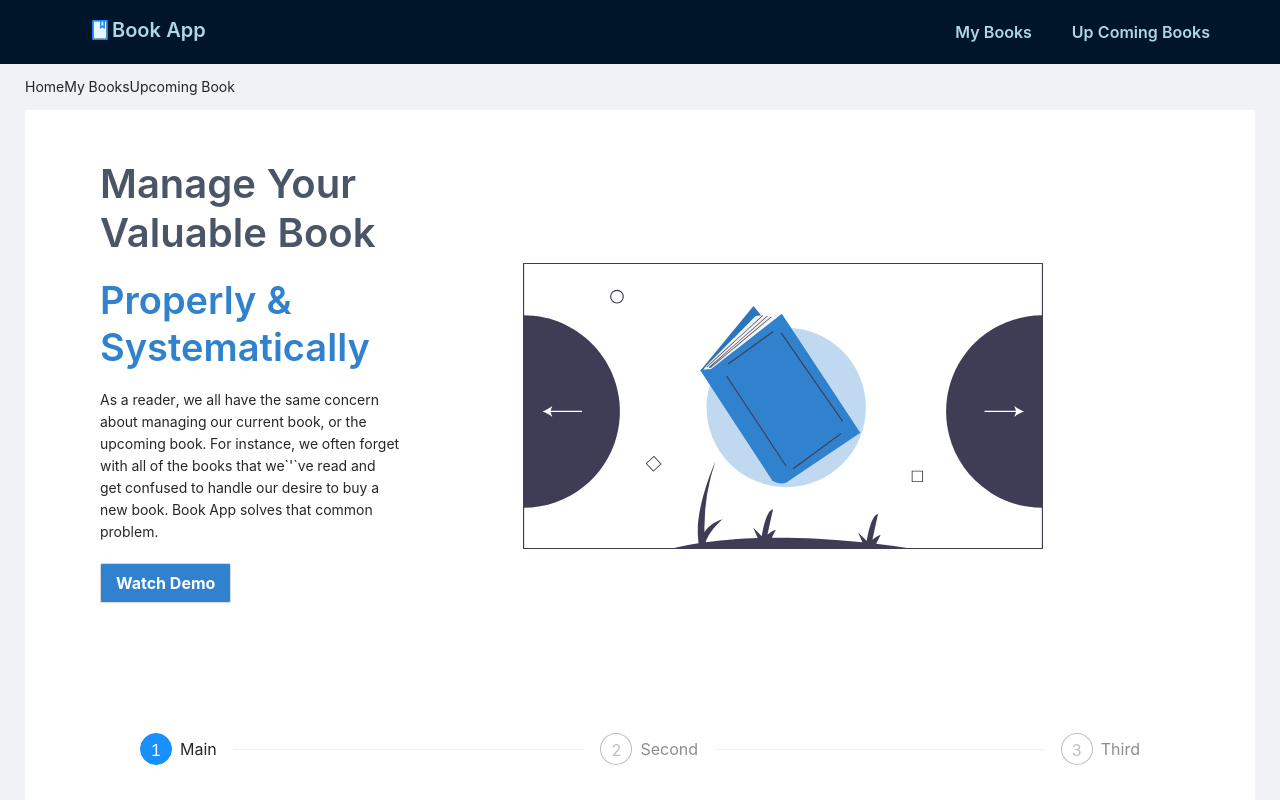
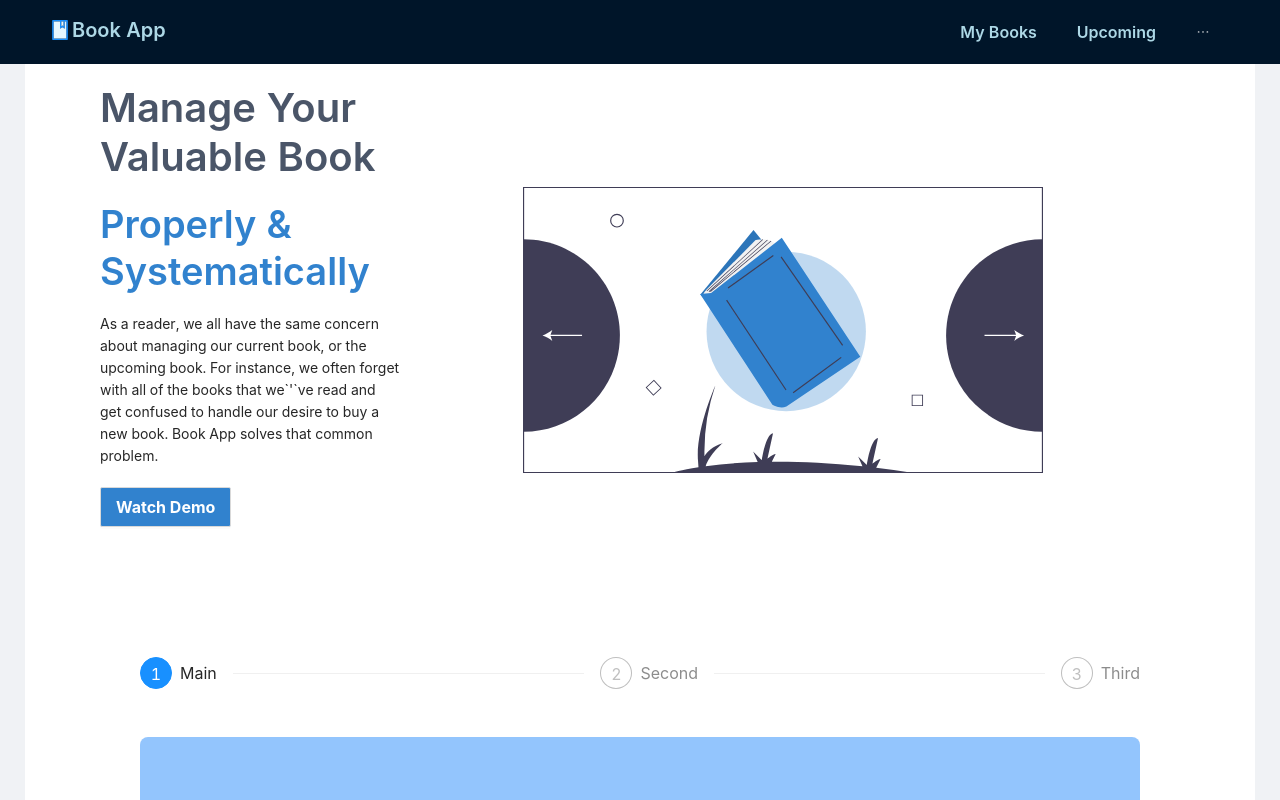
Before and after one commit to dannycahyo/book-super-app, a Next.js app: page / in a window 1280 px wide. Shown: the top 800 px of the page. Built offline with nearby package versions, Linux system fonts and the light colour scheme.

Commit message:
fix-header or navbar

```diff
--- a/containers/Header.tsx
+++ b/containers/Header.tsx
@@ -1,6 +1,6 @@
 import React from "react";
 import Logo from "./Logo";
-import { Layout, Menu, Typography } from "antd";
+import { Layout, Menu, Typography, Row, Col } from "antd";
 import Link from "next/link";
 import { useRouter } from "next/router";
 
@@ -11,12 +11,17 @@ const Header = () => {
   return (
     <Header
       style={{
-        display: "flex",
-        justifyContent: "space-between",
-        marginBottom: 12,
+        marginBottom: 16,
+        position: "fixed",
+        zIndex: 1,
+        width: "100%",
       }}
     >
+      <Row justify="space-between">
+        <Col>
           <Logo />
+        </Col>
+        <Col>
           <Menu theme="dark" mode="horizontal" selectedKeys={[router.asPath]}>
             <Menu.Item key="/mybooks">
               <Link href="/mybooks" passHref>
@@ -45,12 +50,47 @@ const Header = () => {
                       marginBottom: 20,
                     }}
                   >
-                Up Coming Books
+                    Upcoming
+                  </Typography.Title>
+                </a>
+              </Link>
+            </Menu.Item>
+            <Menu.Item key="/recommendation">
+              <Link href="/recommendation" passHref>
+                <a>
+                  <Typography.Title
+                    level={5}
+                    style={{
+                      color: "lightblue",
+                      marginTop: 20,
+                      marginBottom: 20,
+                    }}
+                  >
+                    Recommendation
+                  </Typography.Title>
+                </a>
+              </Link>
+            </Menu.Item>
+
+            <Menu.Item key="/profile">
+              <Link href="/profile" passHref>
+                <a>
+                  <Typography.Title
+                    level={5}
+                    style={{
+                      color: "lightblue",
+                      marginTop: 20,
+                      marginBottom: 20,
+                    }}
+                  >
+                    Profile
                   </Typography.Title>
                 </a>
               </Link>
             </Menu.Item>
           </Menu>
+        </Col>
+      </Row>
     </Header>
   );
 };
--- a/containers/Logo.tsx
+++ b/containers/Logo.tsx
@@ -5,6 +5,7 @@ import Link from "next/link";
 
 const Logo = () => {
   return (
+    <div style={{ float: "left", marginRight: 20 }}>
       <Link href="/" passHref>
         <a>
           <Typography.Title
@@ -14,7 +15,6 @@ const Logo = () => {
               alignItems: "center",
               color: "lightblue",
               marginTop: 16,
-            marginLeft: 40,
             }}
           >
             <BookTwoTone style={{ marginRight: 2 }} />
@@ -22,6 +22,7 @@ const Logo = () => {
           </Typography.Title>
         </a>
       </Link>
+    </div>
   );
 };
 
--- /dev/null
+++ b/pages/recommendation/index.tsx
@@ -0,0 +1,5 @@
+import React from "react";
+
+export const index = () => {
+  return <div></div>;
+};
```
Lines whose indentation alone changed are shown as unchanged.
